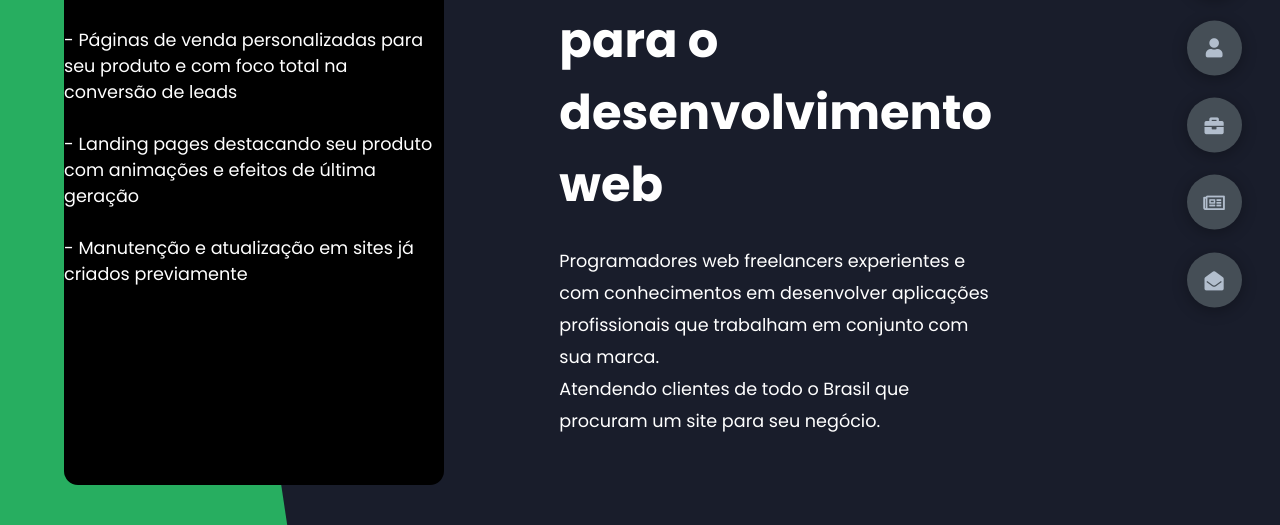
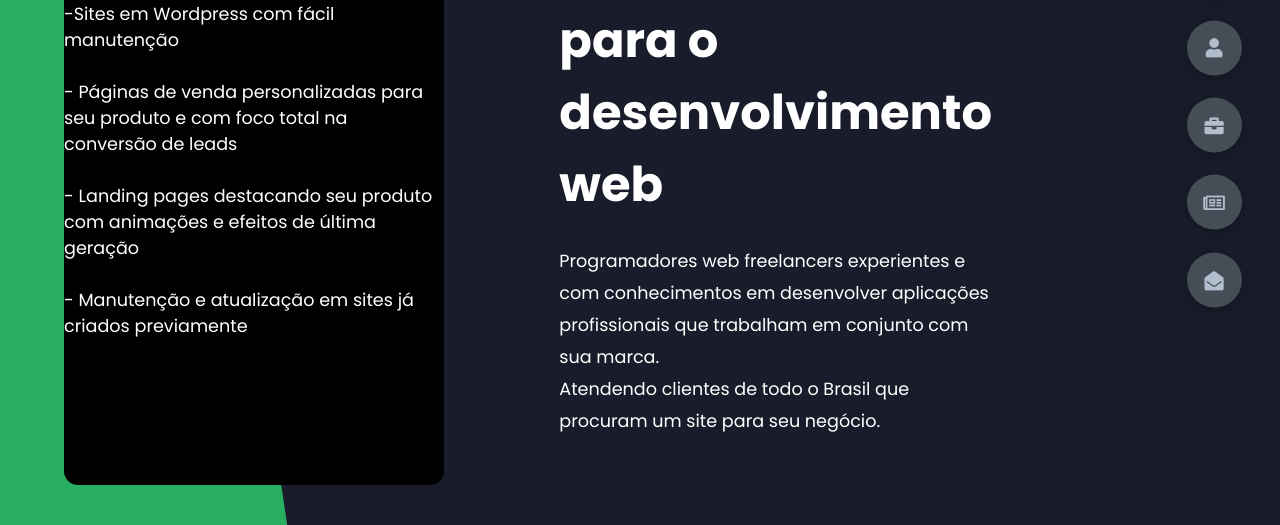
Before and after one commit to gugasparotto/webx, a plain HTML site: page index.html in a window 1280 px wide. Shown: the part 275-800 px from the top of the page. Drawn offline with Linux system fonts and the light colour scheme.

Commit message:
text updated

```diff
--- a/index.html
+++ b/index.html
@@ -36,6 +36,7 @@
               - Aplicações web de ponta a ponta desenvolvidas em HTML, CSS,
               JavaScript e PHP
             </p>
+            <p>-Sites em Wordpress com fácil manutenção</p>
             <br />
             <p>
               - Páginas de venda personalizadas para seu produto e com foco
```
